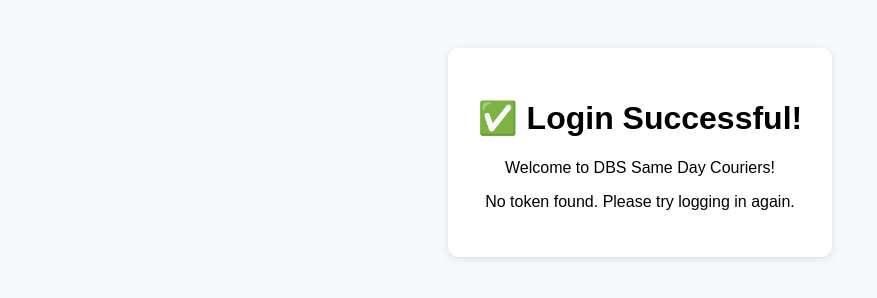
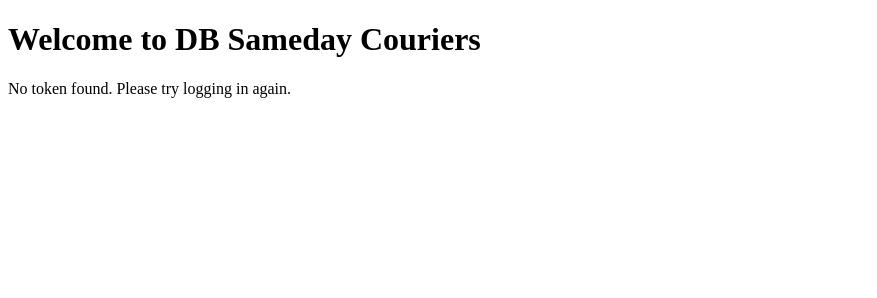
Before and after one commit to dbsamedaycouriers/callback-page, a plain HTML site: page index.html in a window 1280 px wide. Shown: the whole page, without its empty margins (0-877 px from the left). Drawn offline with Linux system fonts and the light colour scheme.

Commit message:
Update index.html

```diff
--- a/index.html
+++ b/index.html
@@ -1,46 +1,27 @@
 <!DOCTYPE html>
 <html>
 <head>
+  <title>Callback</title>
   <meta charset="UTF-8" />
-  <title>Login Success</title>
-  <style>
-    body {
-      font-family: sans-serif;
-      text-align: center;
-      padding: 40px;
-      background-color: #f6f8fa;
-    }
-    .box {
-      background: white;
-      padding: 30px;
-      border-radius: 10px;
-      box-shadow: 0 2px 8px rgba(0,0,0,0.1);
-      display: inline-block;
-    }
-  </style>
 </head>
 <body>
-  <div class="box">
-    <h1>✅ Login Successful!</h1>
-    <p>Welcome to DBS Same Day Couriers!</p>
-    <p id="user-info"></p>
-  </div>
+  <h1>Welcome to DB Sameday Couriers</h1>
+  <p id="message">Checking login...</p>
 
   <script>
-    function parseToken() {
-      const hash = window.location.hash.substring(1);
-      const params = new URLSearchParams(hash);
-      const idToken = params.get("id_token") || params.get("access_token");
+    // Parse the URL hash to extract the token
+    const hash = window.location.hash.substring(1);
+    const params = new URLSearchParams(hash);
 
-      if (idToken) {
-        document.getElementById("user-info").innerText = "Authentication token received.";
-        // Optional: parse JWT and show more info
-      } else {
-        document.getElementById("user-info").innerText = "No token found. Please try logging in again.";
-      }
+    const idToken = params.get("id_token");
+    const accessToken = params.get("access_token");
+
+    if (idToken || accessToken) {
+      document.getElementById("message").innerText = "Login successful! Token received.";
+      // Optional: Store tokens in localStorage or cookies
+    } else {
+      document.getElementById("message").innerText = "No token found. Please try logging in again.";
     }
-
-    window.onload = parseToken;
   </script>
 </body>
 </html>
```
